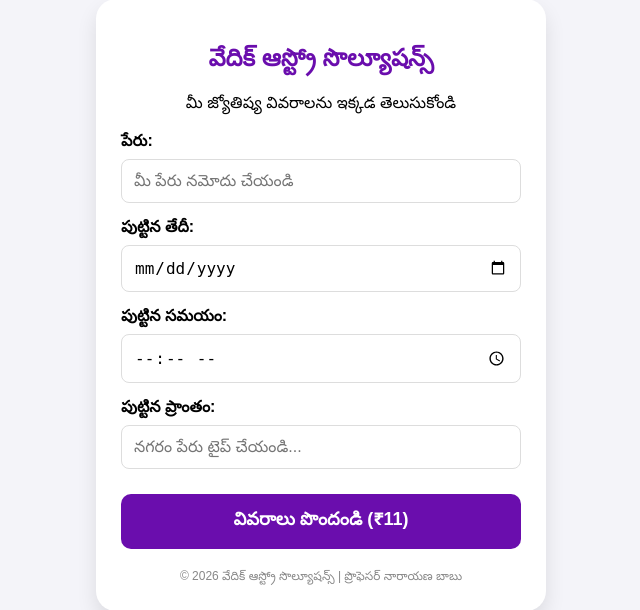
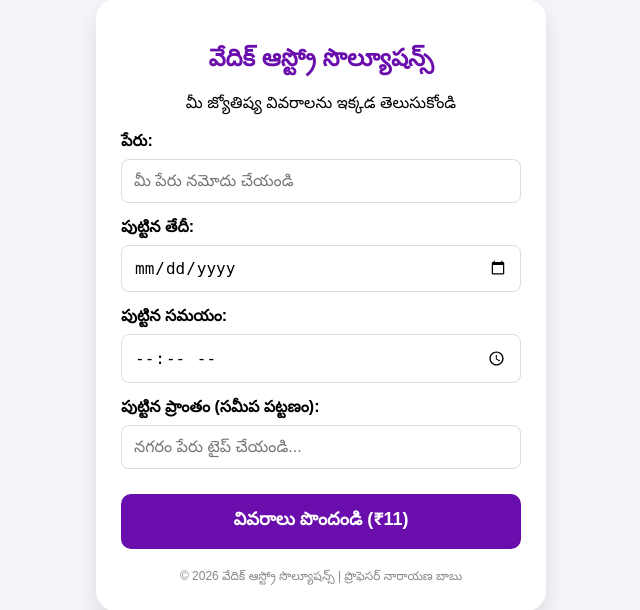
Before and after one commit to mdnbabu/mdnbabu-telugu-astrology-, a Flask app: page / in a window 1280 px wide. Shown: the part 29-639 px from the top of the page, without its empty margins (319-959 px from the left). Run offline with Flask 3, Linux system fonts and the light colour scheme.

Commit message:
Update index.html

```diff
--- a/templates/index.html
+++ b/templates/index.html
@@ -30,7 +30,7 @@
         <label>పుట్టిన సమయం:</label>
         <input type="time" name="tob" required>
 
-        <label>పుట్టిన ప్రాంతం:</label>
+        <label>పుట్టిన ప్రాంతం (సమీప పట్టణం):</label>
         <input list="city-list" name="city" placeholder="నగరం పేరు టైప్ చేయండి..." required>
         <datalist id="city-list">
             {% for city in cities %}
```
